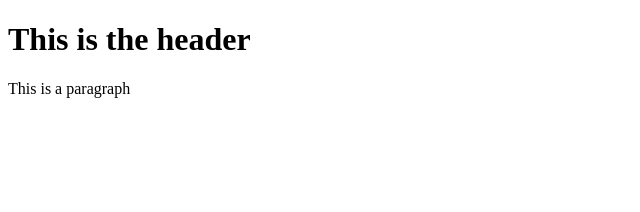
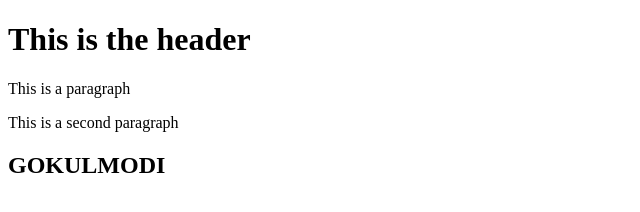
Before and after one commit to Goku56/GIT-TEST1, a website: page index.html in a window 1280 px wide. Shown: the whole page, without its empty margins (0-640 px from the left). Drawn offline with Linux system fonts and the light colour scheme.

Commit message:
fourth commit

```diff
--- a/index.html
+++ b/index.html
@@ -6,5 +6,7 @@
     <body>
         <h1>This is the header</h1>
         <p>This is a paragraph</p>
+        <p>This is a second paragraph</p>
+        <h2>GOKULMODI</h2>
     </body>
 </html>
```
Also changed, not shown: package.json (added, +24 -0 lines), 2 other files.
